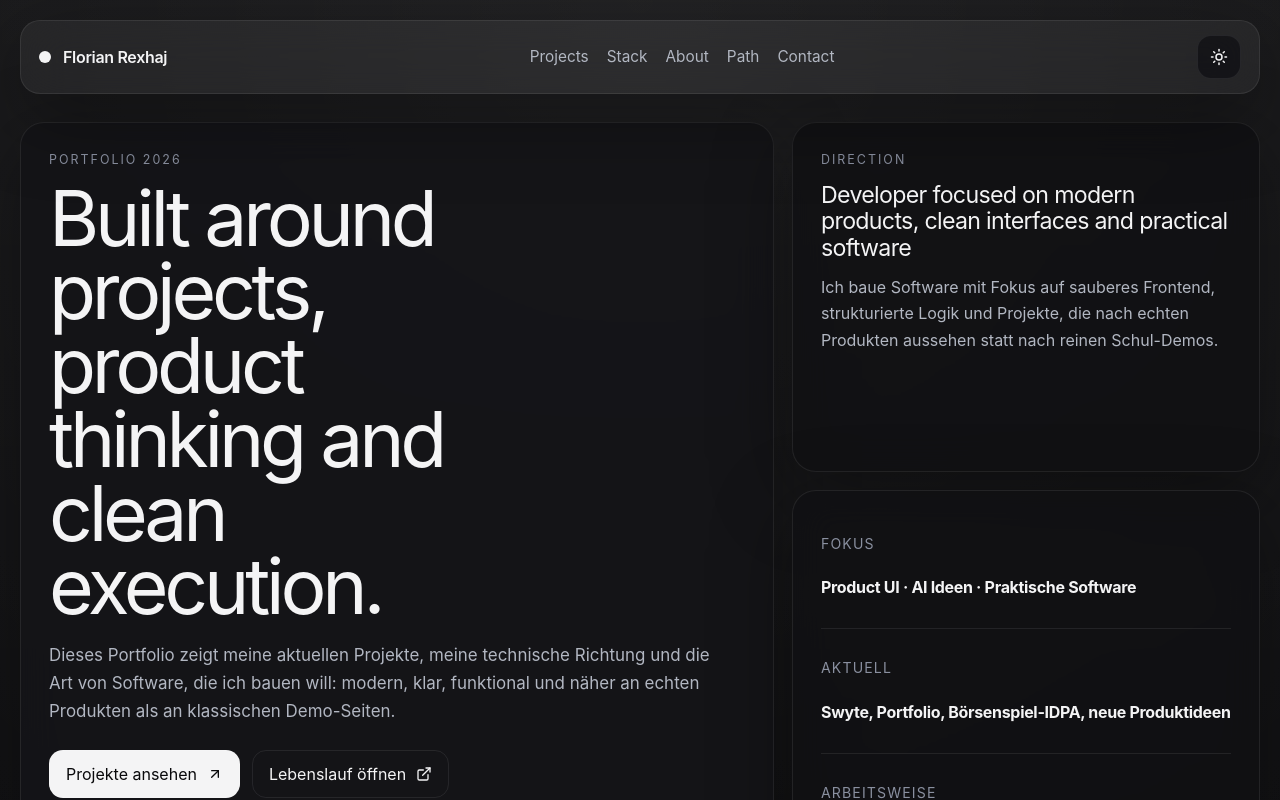
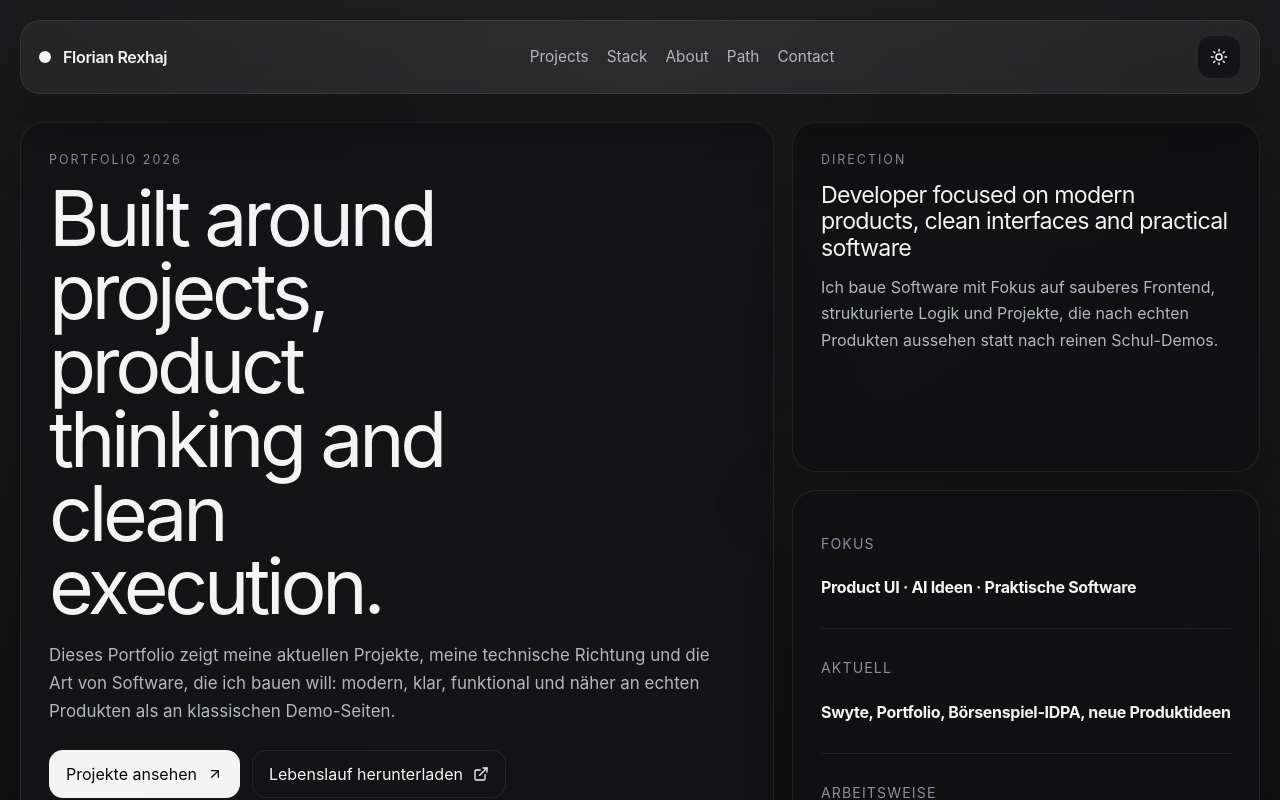
Before and after one commit to Floari100/Website-Portfolio, a React (Vite) app: page / in a window 1280 px wide. Shown: the top 800 px of the page. Built offline with nearby package versions, Linux system fonts and the light colour scheme.

Commit message:
Make CV button download file

```diff
--- a/src/App.jsx
+++ b/src/App.jsx
@@ -34,7 +34,7 @@ const profile = {
   email: 'Florexhaj@hotmail.com',
   github: 'https://github.com/Floari100',
   linkedin: 'https://www.linkedin.com/in/florian-rexhaj-60a2b9363/',
-  resume: `${import.meta.env.BASE_URL}FlorianRexhaj-Lebenslauf.pdf`,
+  resume: `${import.meta.env.BASE_URL}CV_Florian_Rexhaj.pdf`,
 };
 
 const highlights = [
@@ -269,9 +269,13 @@ export default function App() {
               <a className="button button-primary" href="#projects">
                 Projekte ansehen <ArrowUpRight size={16} />
               </a>
-              <a className="button button-secondary" href={profile.resume} target="_blank" rel="noreferrer">
-                Lebenslauf öffnen <ExternalLink size={16} />
-              </a>
+              <a
+              className="button button-secondary"
+              href={profile.resume}
+              download="FlorianRexhaj-Lebenslauf.pdf"
+            >
+              Lebenslauf herunterladen <ExternalLink size={16} />
+            </a>
             </div>
 
             <div className="hero-meta">
```
